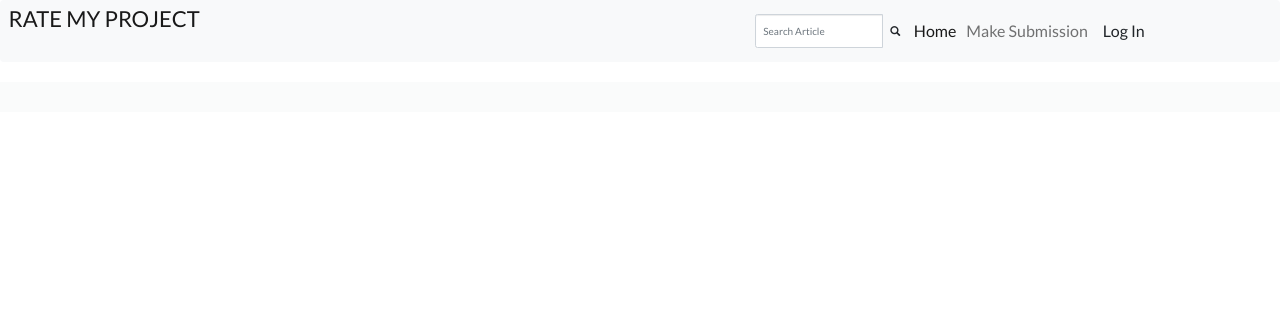
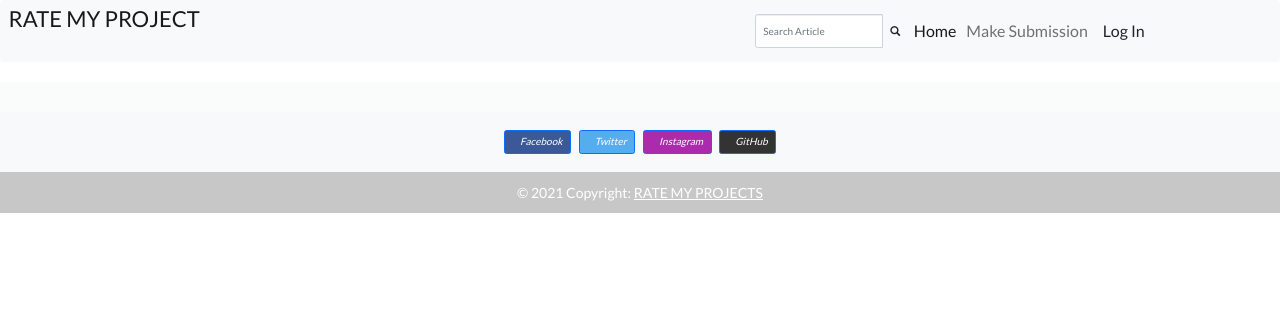
Before and after one commit to Alice-Githui/Rate-my-App, a Django app: page /viewproject/1/ in a window 1280 px wide. Shown: the top 322 px of the page. Run offline with Django 3.2, Linux system fonts and the light colour scheme; data that the repository does not hold is empty; some libraries are stand-ins or nearby versions.

Commit message:
Add footer

```diff
--- a/projects/static/CSS/style.css
+++ b/projects/static/CSS/style.css
@@ -146,6 +146,7 @@
     margin-top:30px;
 }
 
+
 #viewproject img{
     width: 100%;
     height: 80vh;
@@ -155,6 +156,10 @@
 .view-userprofile{
     font-family: 'Lato', sans-serif;
     font-size: 16px;
+}
+
+.viewdescription{
+    text-align:left;
 }
 
 .profile-details{
@@ -242,3 +247,8 @@
     width: 800px;
     margin-left: 150px;;
 }
+
+footer{
+    font-family: 'Lato', sans-serif;
+    font-size: 14px;
+}
--- a/projects/templates/projects/base.html
+++ b/projects/templates/projects/base.html
@@ -18,6 +18,7 @@
 
     {% block styles %}
     {% bootstrap_css %}
+    <link rel="stylesheet" href="https://cdnjs.cloudflare.com/ajax/libs/font-awesome/4.7.0/css/font-awesome.min.css">
     <link href="https://cdn.jsdelivr.net/npm/bootstrap@5.0.1/dist/css/bootstrap.min.css" rel="stylesheet"
         integrity="sha384-+0n0xVW2eSR5OomGNYDnhzAbDsOXxcvSN1TPprVMTNDbiYZCxYbOOl7+AMvyTG2x" crossorigin="anonymous">
     <link rel="stylesheet" href="{% static 'CSS/style.css' %}">
@@ -31,6 +32,7 @@
 
 
     {% endblock %}
+    {% include 'projects/footer.html' %}
 
     {% block scripts %}
     <script src="https://ajax.googleapis.com/ajax/libs/jquery/3.2.1/jquery.min.js"></script>
--- /dev/null
+++ b/projects/templates/projects/footer.html
@@ -0,0 +1,52 @@
+<footer class="bg-light text-center text-white">
+    <!-- Grid container -->
+    <div class="container p-4 pb-0">
+      <!-- Section: Social media -->
+      <section class="mb-4">
+        <!-- Facebook -->
+        <a
+          class="btn btn-primary btn-floating m-1"
+          style="background-color: #3b5998;"
+          href="#!"
+          role="button"
+          ><i class="fas fa-facebook-f">Facebook</i
+        ></a>
+
+        <!-- Twitter -->
+        <a
+          class="btn btn-primary btn-floating m-1"
+          style="background-color: #55acee;"
+          href="#!"
+          role="button"
+          ><i class="fas fa-twitter">Twitter</i
+        ></a>
+
+        <!-- Instagram -->
+        <a
+          class="btn btn-primary btn-floating m-1"
+          style="background-color: #ac2bac;"
+          href="#!"
+          role="button"
+          ><i class="fas fa-instagram">Instagram</i
+        ></a>
+
+        <!-- Github -->
+        <a
+          class="btn btn-primary btn-floating m-1"
+          style="background-color: #333333;"
+          href="#!"
+          role="button"
+          ><i class="fas fa-github">GitHub</i
+        ></a>
+      </section>
+      <!-- Section: Social media -->
+    </div>
+    <!-- Grid container -->
+
+    <!-- Copyright -->
+    <div class="text-center p-3" style="background-color: rgba(0, 0, 0, 0.2);">
+      © 2021 Copyright:
+      <a class="text-white" href="https://mdbootstrap.com/" style="color: black;">RATE MY PROJECTS</a>
+    </div>
+    <!-- Copyright -->
+  </footer>
--- a/projects/templates/projects/index.html
+++ b/projects/templates/projects/index.html
@@ -15,6 +15,7 @@
                 <button class="btn btn-success btn-lg btn-block"><a href="{% url 'rateproject' project.id %}"
                         class="viewprojectbutton">RATE PROJECT</a></button>
                 <p>Project Link: <a href="{{project.link}}">{{project.link}}</a></p>
+                <small class="text-center">Submitted By: {{project.profile}}</small>
                 <!-- <p>Project Description: {{project.description}}</p> -->
 
 
--- a/projects/templates/projects/rateprojects.html
+++ b/projects/templates/projects/rateprojects.html
@@ -12,9 +12,12 @@
 
                 <h5 id="overall-rating"></h5>
                 <p class="text-center">{{project.title}}</p>
+                <small class="text-center">Submitted By: {{project.profile}}</small>
                 <p class="text-center">View Project: <a href="{{project.link}}">{{project.link}}</a></p>
                 <img src="{{project.image.url}}" alt="{{project.title}}">
-                <p class="text-center">{{project.description}}</p>
+                <br>
+                <br>
+                <p class="viewdescription">{{project.description}}</p>
 
             </div>
             <div class="design-rate text-center">
--- a/projects/templates/projects/viewproject.html
+++ b/projects/templates/projects/viewproject.html
@@ -20,8 +20,12 @@
                 </div>
                 <br>
                 <br>
+                <small style="margin-left: 150px;">Submitted By: {{project.profile}}</small>
                 <img src="{{project.image.url}}" alt="{{project.description}}">
-                <p class="text-center">Project Description: {{project.description}}</p>
+                <br>
+                <br>
+                <br>
+                <p class="viewdescription">Project Description: {{project.description}}</p>
                 {% endfor %}
             </div>
 
```
